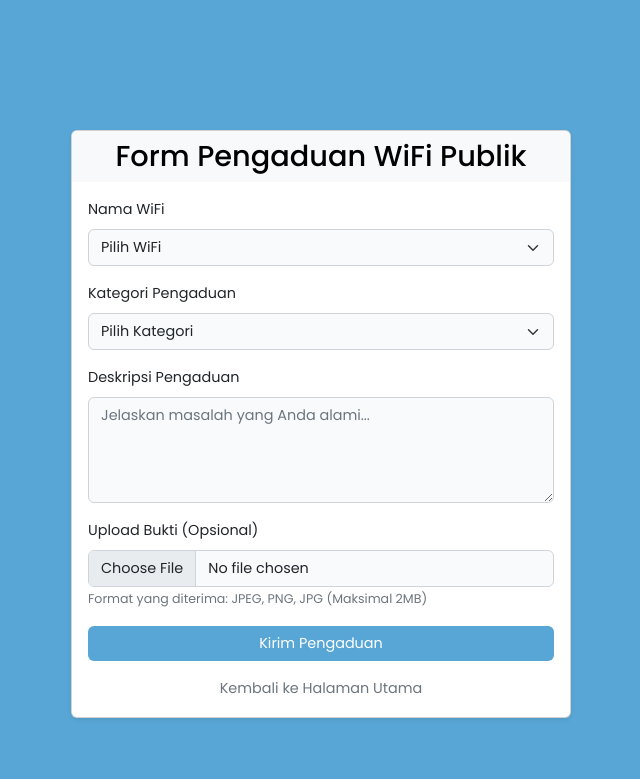
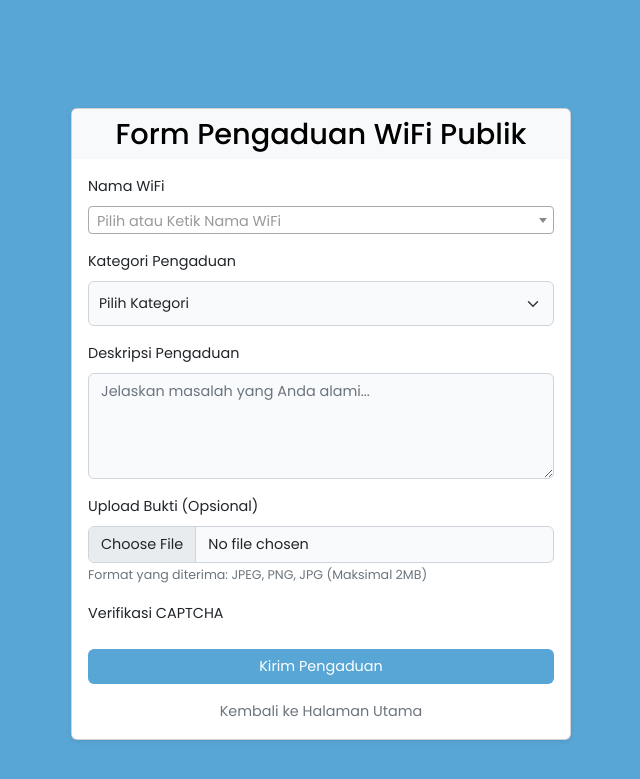
Before and after one commit to dendimugia23/skripsi, a Laravel app: page /pengaduan in a window 1280 px wide. Shown: the top 779 px of the page, without its empty margins (319-959 px from the left). Run offline with Laravel 12, Linux system fonts and the light colour scheme; data that the repository does not hold is empty; style sheets or scripts are compiled from the project's sources; some libraries are stand-ins or nearby versions.

Commit message:
perbaikan-3

```diff
--- a/app/Http/Controllers/PengaduanuserController.php
+++ b/app/Http/Controllers/PengaduanuserController.php
@@ -5,6 +5,7 @@ use App\Models\Pengaduan;
 use App\Models\WiFi;
 use Illuminate\Http\Request;
 use Illuminate\Support\Str;
+use Anhskohbo\NoCaptcha\NoCaptcha;
 
 class PengaduanuserController extends Controller
 {
--- a/composer.json
+++ b/composer.json
@@ -7,6 +7,7 @@
     "license": "MIT",
     "require": {
         "php": "^8.2",
+        "anhskohbo/no-captcha": "^3.7",
         "laravel/framework": "^11.31",
         "laravel/tinker": "^2.9",
         "laravel/ui": "^4.6",
--- /dev/null
+++ b/resources/views/layouts/pengaduan.blade.php
@@ -0,0 +1,98 @@
+<!doctype html>
+<html lang="{{ str_replace('_', '-', app()->getLocale()) }}">
+<head>
+    <script src="https://cdn.jsdelivr.net/npm/sweetalert2@11"></script>
+    <meta charset="utf-8">
+    <meta name="viewport" content="width=device-width, initial-scale=1">
+    <link href="https://cdn.jsdelivr.net/npm/select2@4.0.13/dist/css/select2.min.css" rel="stylesheet" />
+<script src="https://code.jquery.com/jquery-3.6.0.min.js"></script>
+<script src="https://cdn.jsdelivr.net/npm/select2@4.0.13/dist/js/select2.min.js"></script>
+
+    <!-- CSRF Token -->
+    <meta name="csrf-token" content="{{ csrf_token() }}">
+
+    <title>SIG WiFi Publik Kab. Garut</title>
+
+    <!-- Fonts -->
+    <link rel="dns-prefetch" href="//fonts.bunny.net">
+    <link href="https://fonts.bunny.net/css?family=Nunito" rel="stylesheet">
+
+    <!-- Scripts -->
+    @vite(['resources/sass/app.scss', 'resources/js/app.js'])
+
+    <!-- Tambahkan Font Awesome untuk Icons -->
+    <link href="https://cdnjs.cloudflare.com/ajax/libs/font-awesome/5.15.4/css/all.min.css" rel="stylesheet">
+    <!-- Tambahkan Google Fonts untuk Poppins -->
+    <link href="https://fonts.googleapis.com/css2?family=Poppins:wght@400;500;600&display=swap" rel="stylesheet">
+
+    <style>
+        /* Custom CSS untuk responsif */
+        html, body {
+            margin: 0;
+            padding: 0;
+            height: 100%;
+            background-color: #58a6d5; /* Warna latar belakang biru */
+        }
+
+        #app {
+            height: 100%;
+        }
+
+        main {
+            display: flex;
+            align-items: center;
+            justify-content: center;
+            height: 100%;
+        }
+
+        body {
+            font-family: 'Poppins', sans-serif;
+        }
+        .form-select {
+            font-size: 14px;
+            padding: 10px;
+        }
+
+        .card {
+            width: 100%;
+            max-width: 500px; /* Lebar maksimum card */
+            margin: 0 auto; /* Pusatkan card */
+        }
+
+        .input-group-text {
+            background-color: #e0f2f7;
+            color: #58a6d5;
+            border: none;
+        }
+
+        .btn-primary {
+            background-color: #58a6d5;
+            border: none;
+            transition: background-color 0.3s ease;
+        }
+
+        .btn-primary:hover {
+            background-color: #4a8bb8;
+        }
+
+        @media (max-width: 576px) {
+            .card {
+                border-radius: 0; /* Hilangkan border radius pada layar kecil */
+            }
+            h4 {
+                font-size: 1.5rem; /* Ukuran font lebih kecil untuk mobile */
+            }
+            p {
+                font-size: 0.9rem; /* Ukuran font lebih kecil untuk mobile */
+            }
+        }
+    </style>
+</head>
+<body>
+    <div id="app">
+        <main>
+            @yield('content')
+        </main>
+    </div>
+</body>
+</html>
--- a/resources/views/pengaduanuser.blade.php
+++ b/resources/views/pengaduanuser.blade.php
@@ -1,15 +1,15 @@
-@extends('layouts.app')
+@extends('layouts.pengaduan')
 
 @section('content')
 <div class="container mt-5">
     <div class="row justify-content-center">
         <div class="col-md-8">
             <div class="card shadow-sm">
-              <div class="card-header bg-light text-black text-center border-0">
-                <h2 class="mb-0">Form Pengaduan WiFi Publik</h2>
-              </div>
+                <div class="card-header bg-light text-black text-center border-0">
+                    <h2 class="mb-0">Form Pengaduan WiFi Publik</h2>
+                </div>
+                <div class="card-body">
 
-                <div class="card-body">
                     <!-- Success Message -->
                     @if(session('success'))
                         <div class="alert alert-success alert-dismissible fade show" role="alert">
@@ -31,24 +31,19 @@
                     @endif
 
                     <!-- Complaint Form -->
-                    <form action="{{ route('pengaduan.store') }}" method="POST" enctype="multipart/form-data" novalidate>
+                    <form action="{{ route('pengaduan.store') }}" method="POST" enctype="multipart/form-data" id="pengaduanForm" novalidate>
                         @csrf
 
-                        <!-- Nama (Optional) -->
+                        <!-- Nama WiFi -->
                         <div class="mb-3">
                             <label for="nama_wifi" class="form-label">Nama WiFi</label>
                             <select class="form-select" id="nama_wifi" name="nama_wifi" required>
-                                <option value="" disabled selected>Pilih WiFi</option>
+                                <option value="">Pilih atau Ketik Nama WiFi</option>
                                 @foreach($wifi as $data)
-                                    <option value="{{ $data->nama }}" {{ old('nama_wifi') == $data->nama ? 'selected' : '' }}>
-                                        {{ $data->nama }}
-                                    </option>
+                                    <option value="{{ $data->nama }}">{{ $data->nama }}</option>
                                 @endforeach
                             </select>
                         </div>
-
-
-
 
                         <!-- Kategori Pengaduan -->
                         <div class="mb-3">
@@ -66,6 +61,7 @@
                             <label for="deskripsi_pengaduan" class="form-label">Deskripsi Pengaduan</label>
                             <textarea class="form-control" id="deskripsi_pengaduan" name="deskripsi_pengaduan" rows="4" required placeholder="Jelaskan masalah yang Anda alami...">{{ old('deskripsi_pengaduan') }}</textarea>
                         </div>
+
                         <!-- Upload Bukti (Optional) -->
                         <div class="mb-3">
                             <label for="image_pengaduan" class="form-label">Upload Bukti (Opsional)</label>
@@ -73,9 +69,20 @@
                             <small class="text-muted">Format yang diterima: JPEG, PNG, JPG (Maksimal 2MB)</small>
                         </div>
 
+                        <!-- CAPTCHA -->
+                        <div class="mb-3">
+                            <label class="form-label">Verifikasi CAPTCHA</label>
+                            {!! NoCaptcha::display() !!}
+                            {!! NoCaptcha::renderJs() !!}
+                            @error('g-recaptcha-response')
+                                <div class="text-danger">{{ $message }}</div>
+                            @enderror
+                            <div id="captcha-error" class="text-danger mt-2" style="display: none;">Harap selesaikan verifikasi CAPTCHA sebelum mengirim pengaduan.</div>
+                        </div>
+
                         <!-- Submit Button -->
                         <div class="d-grid">
-                            <button type="submit" class="btn btn-primary">Kirim Pengaduan</button>
+                            <button type="submit" class="btn btn-primary" id="submitBtn">Kirim Pengaduan</button>
                         </div>
                     </form>
 
@@ -90,4 +97,28 @@
         </div>
     </div>
 </div>
+
+<!-- Script untuk Select2 -->
+<script>
+    $(document).ready(function() {
+        $('#nama_wifi').select2({
+            placeholder: "Pilih atau Ketik Nama WiFi",
+            allowClear: true,
+            width: '100%'
+        });
+    });
+
+    // Validasi CAPTCHA sebelum submit
+   document.getElementById('pengaduanForm').addEventListener('submit', function(event) {
+        var response = grecaptcha.getResponse();
+        var captchaError = document.getElementById('captcha-error');
+
+        if (response.length === 0) {
+            event.preventDefault(); // Mencegah form terkirim
+            captchaError.style.display = 'block'; // Menampilkan pesan kesalahan
+        } else {
+            captchaError.style.display = 'none'; // Sembunyikan pesan jika valid
+        }
+    });
+</script>
 @endsection
```
Also changed, not shown: 1 other file.
